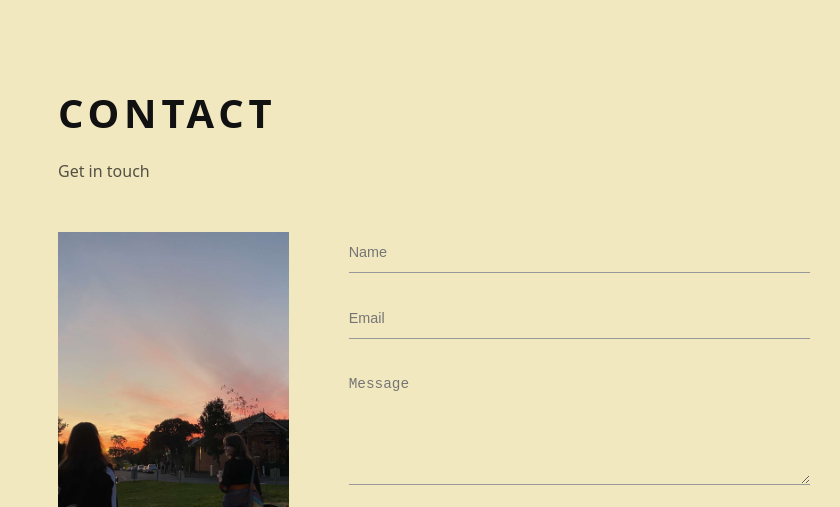
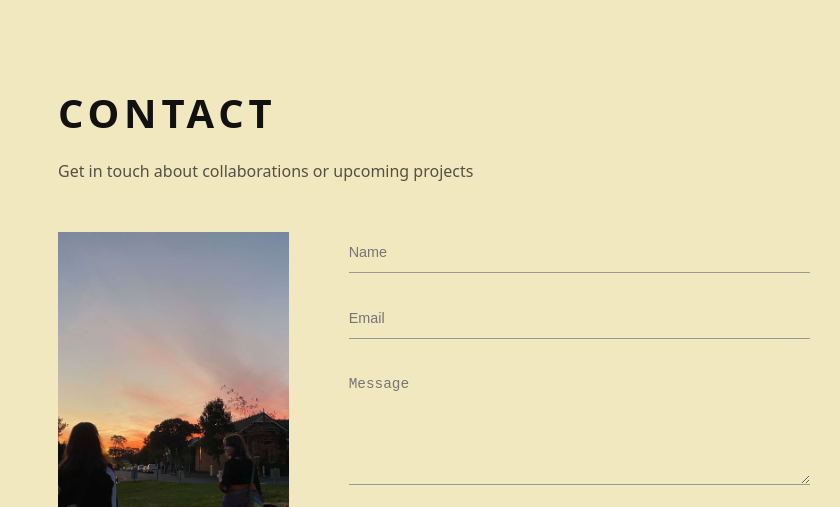
Before and after one commit to KlaudiaRose/Klaudia-Rose-Portfolio, a plain HTML site: page Contact.html in a window 1280 px wide. Shown: the part 288-795 px from the top of the page, without its empty margins (366-1206 px from the left). Drawn offline with Linux system fonts and the light colour scheme.

Commit message:
Update Contact.html

```diff
--- a/Contact.html
+++ b/Contact.html
@@ -25,7 +25,7 @@
 <main class="contact">
 
   <h1 class="page-title">CONTACT</h1>
-  <p class="contact-subtitle">Get in touch</p>
+  <p class="contact-subtitle">Get in touch about collaborations or upcoming projects</p>
 
   <div class="contact-layout">
 
```
